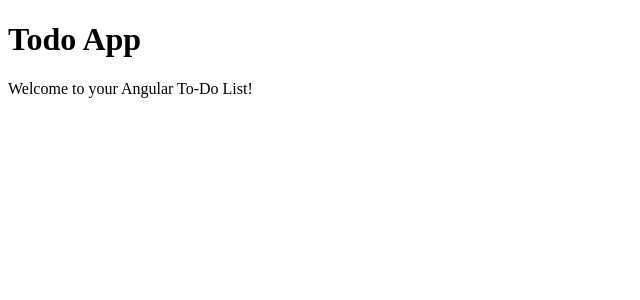
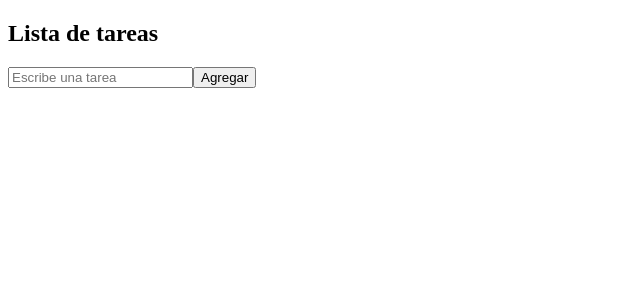
Before and after one commit to joelmmx/b-process-angular, an Angular app: page / in a window 1280 px wide. Shown: the top 300 px of the page, without its empty margins (0-640 px from the left). Built offline with nearby package versions, Linux system fonts and the light colour scheme.

Commit message:
Add tareas component and update app structure

```diff
--- /dev/null
+++ b/src/app/app.component.html
@@ -0,0 +1 @@
+<app-tareas></app-tareas>
--- a/src/app/app.component.ts
+++ b/src/app/app.component.ts
@@ -2,10 +2,7 @@ import { Component } from '@angular/core';
 
 @Component({
   selector: 'app-root',
-  template: `
-    <h1>Todo App</h1>
-    <p>Welcome to your Angular To-Do List!</p>
-  `,
+  template: `<app-tareas></app-tareas>`,
   styles: []
 })
 export class AppComponent {
--- /dev/null
+++ b/src/app/tareas/app.component.css
@@ -0,0 +1,5 @@
+@Component({
+  selector: 'app-root',
+  templateUrl: './app.component.html',
+  styleUrls: ['./app.component.css']
+})
--- /dev/null
+++ b/src/app/tareas/tareas.component.html
@@ -0,0 +1,11 @@
+<h2>{{ titulo }}</h2>
+
+<input type="text" [(ngModel)]="nuevaTarea" placeholder="Escribe una tarea" />
+<button (click)="agregarTarea()">Agregar</button>
+
+<ul>
+  <li *ngFor="let tarea of tareas; let i = index">
+    {{ tarea }}
+    <button (click)="eliminarTarea(i)">Eliminar</button>
+  </li>
+</ul>
--- /dev/null
+++ b/src/app/tareas/tareas.component.ts
@@ -0,0 +1,23 @@
+import { Component } from '@angular/core';
+
+@Component({
+  selector: 'app-tareas',
+  templateUrl: './tareas.component.html',
+  styleUrls: ['./tareas.component.css']
+})
+export class TareasComponent {
+  titulo = 'Lista de tareas';
+  nuevaTarea = '';
+  tareas: string[] = [];
+
+  agregarTarea() {
+    if (this.nuevaTarea.trim()) {
+      this.tareas.push(this.nuevaTarea.trim());
+      this.nuevaTarea = '';
+    }
+  }
+
+  eliminarTarea(index: number) {
+    this.tareas.splice(index, 1);
+  }
+}
```
Also changed, not shown: src/app/app.module.ts (+5 -2 lines), src/app/tareas/tareas.component.css (added), 1 other file (tests, documents, lock files or other folders).
